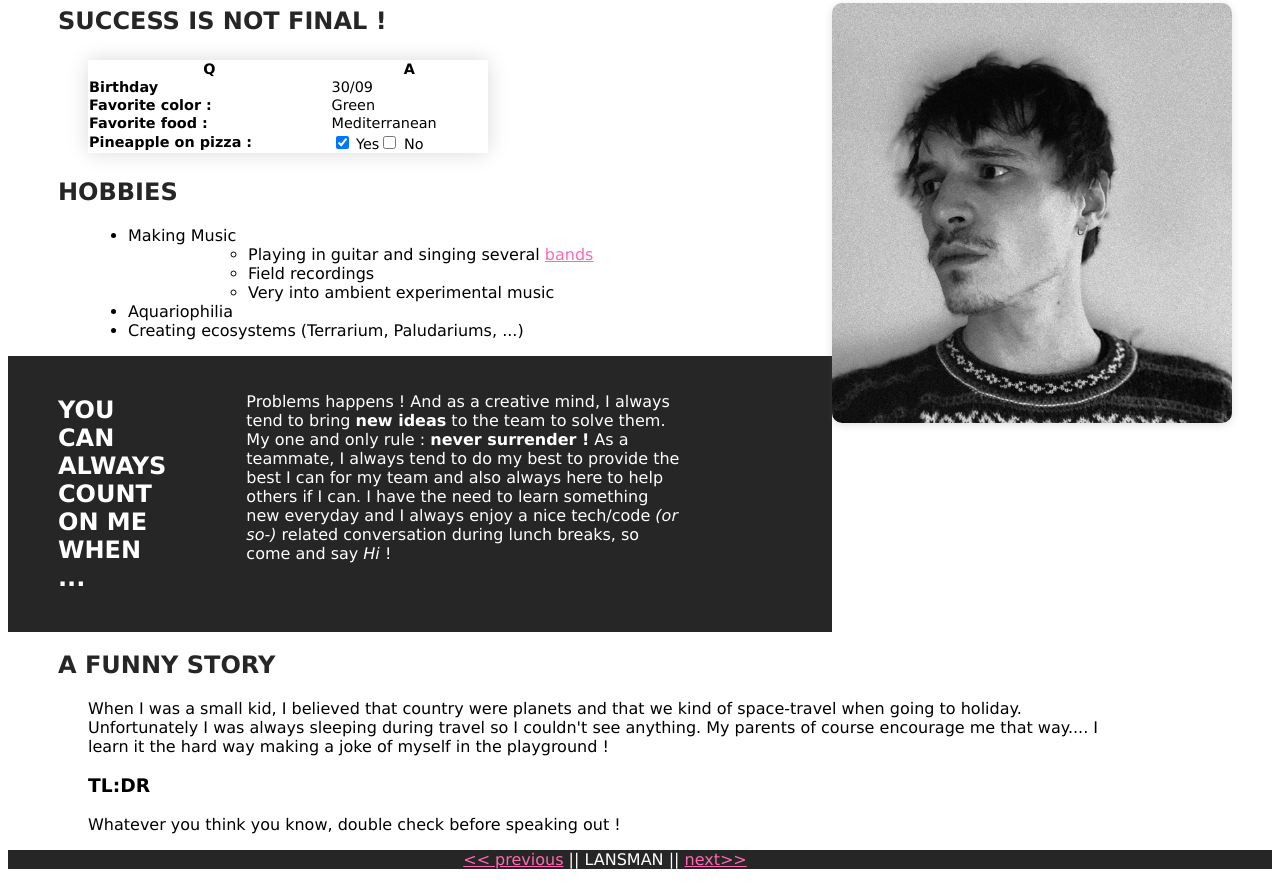
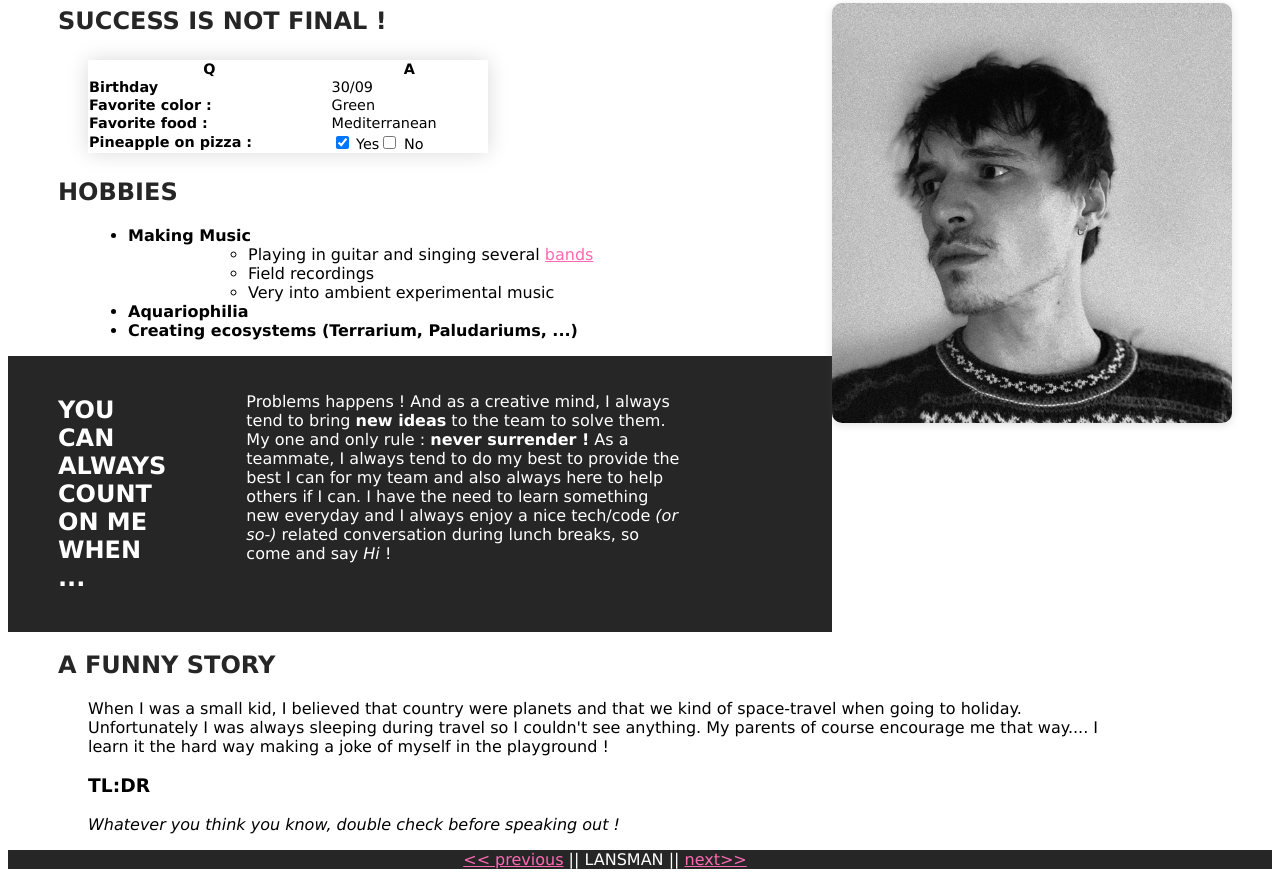
Before and after one commit to antoinel74/markdown-to-html, a plain HTML site: page index.html in a window 1280 px wide. Shown: the part 237-1122 px from the top of the page. Drawn offline with Linux system fonts and the light colour scheme.

Commit message:
update v2

```diff
--- a/index.html
+++ b/index.html
@@ -10,14 +10,14 @@
     <main>
 <header>
 <h1>LANSMAN Antoine</h1>
-<p><i>"Without deviation progress is not possible." -F. Zappa</i></p>
+<p class="citation_head"><i>"Without deviation progress is not possible." -F. Zappa</i></p>
 </header>
 
 <figure>
     <img src="antoineimg.jpeg" alt="photo">
 </figure>
 
-<section id="s_table">
+<div class="tablefirst">
 <h2>Success is not final !</h2>
     <table>
         <tr>
@@ -43,20 +43,19 @@
                 <label for="no">No</label></td>
           </tr>
     </table>
-</section>
-<section>
+</div>
     <section class="hobbies">
         <h2 class="hobbies__title">Hobbies</h2>
            <ul class="hobbies__list">
-                   <li class="hobbies__el">Making Music
+                   <li class="hobbies__el"><strong>Making Music</strong>
                <ul>
                    <li>Playing in guitar and singing several <a href="https://absynthdoom.bandcamp.com/album/pl-be-2178">bands</a></li>
                    <li>Field recordings</li>
                    <li>Very into ambient experimental music</li>
                </ul>
                </li>
-                   <li>Aquariophilia</li>
-                   <li>Creating ecosystems (Terrarium, Paludariums, ...)</li>
+                   <li><strong>Aquariophilia</strong></li>
+                   <li><strong>Creating ecosystems (Terrarium, Paludariums, ...)</strong></li>
            </ul>
        </section>
 <div class="align">
@@ -64,14 +63,13 @@
 <p>Problems happens ! And as a creative mind, I always tend to bring <strong>new ideas</strong> to the team to solve them.<br>
 My one and only rule : <strong>never surrender !</strong> As a teammate, I always tend to do my best to provide the best I can for my team and also always here to help others if I can. I have the need to learn something new everyday and I always enjoy a nice tech/code <em>(or so-)</em> related conversation during lunch breaks, so come and say <em>Hi</em> ! </p>
 </div>
-
+<div class ="column">
 <h2>A funny story</h2>
-<p>When I was a small kid, I believed that country were planets and that we kind of space-travel when going to holiday.
+<p class="dark">When I was a small kid, I believed that country were planets and that we kind of space-travel when going to holiday.
 Unfortunately I was always sleeping during travel so I couldn't see anything. My parents of course encourage me that way....  I learn it the hard way making a joke of myself in the playground !</p>
-
-    <h3>TL:DR</h3>
-    <p>Whatever you think you know, double check before speaking out !</p>
-
+<h3>TL:DR</h3>
+<p class="dark"><i>Whatever you think you know, double check before speaking out !</i></p>
+</div>
 <footer>
 <p><a href="https://github.com/tomboszko/markdown-challenge.git">&lt;&lt; previous</a>  || LANSMAN || <a href="https://github.com/Mardixx/markdown-challenge.git">next&gt;&gt;</a> </p>
 </footer>
```
